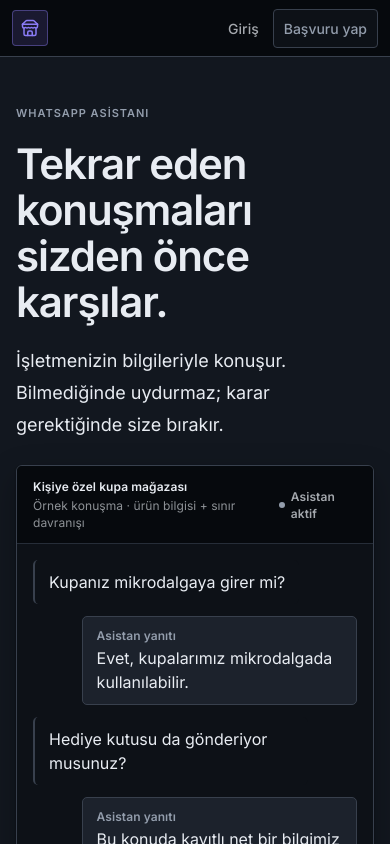
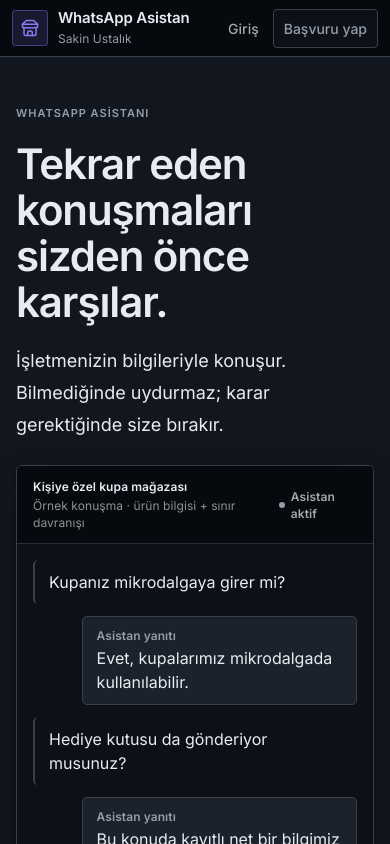
Before and after one commit to keremm44/whatsapp-assistant, a Next.js app in the folder frontend/: page / in a window 390 px wide. Shown: the top 844 px of the page. Built offline with nearby package versions, Linux system fonts and the light colour scheme; no server answers.

Commit message:
frontend: tune compact header breakpoint for narrow phones

```diff
--- a/frontend/src/components/marketing/marketing-header.tsx
+++ b/frontend/src/components/marketing/marketing-header.tsx
@@ -94,7 +94,7 @@ export function MarketingHeader() {
         >
           <BrandMark
             subtitle="Sakin Ustalık"
-            className="[&>span:last-child]:hidden sm:[&>span:last-child]:block"
+            className="[&>span:last-child]:hidden min-[375px]:[&>span:last-child]:block"
           />
         </Link>
 
```
